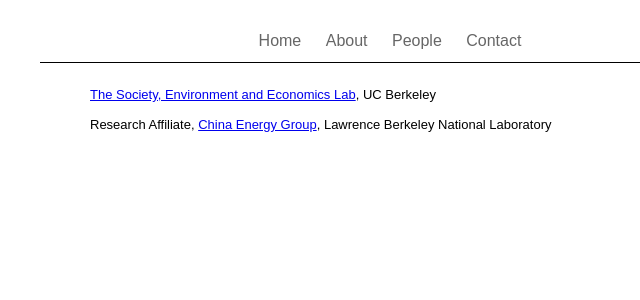
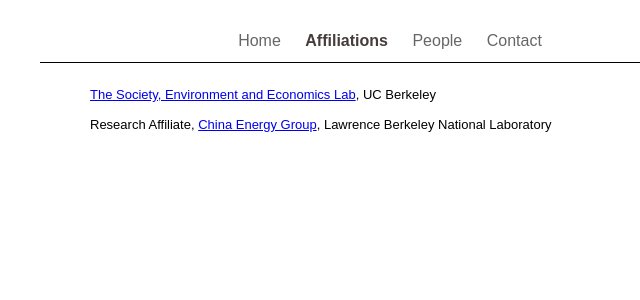
Before and after one commit to ccspringer/ccspringer.github.io, a Jekyll site: the page built from Affiliations/index.html, in a window 1280 px wide. Shown: the top 300 px of the page, without its empty margins (250-890 px from the left). Built offline with Jekyll 4.4.1, drawn with Linux system fonts in a browser that asks for light colours.

Commit message:
Add affiliations page

```diff
--- a/_layouts/default.html
+++ b/_layouts/default.html
@@ -55,7 +55,7 @@
 	<header>
 		<nav>
 			<a href="/" {% if page.shortname contains "home" %}class="currentpage"{% endif %}>Home</a>
-            <a href="/about/" {% if page.shortname contains "about" %}class="currentpage"{% endif %}>About</a>
+            <a href="/about/" {% if page.shortname contains "affiliations" %}class="currentpage"{% endif %}>Affiliations</a>
 			<a href="/people/" {% if page.shortname contains "people" %}class="currentpage"{% endif %}>People</a>
             <a href="/contact/" {% if page.shortname contains "contact" %}class="currentpage"{% endif %}>Contact</a>
 		</nav>
```
Also changed, not shown: 1 other file.
